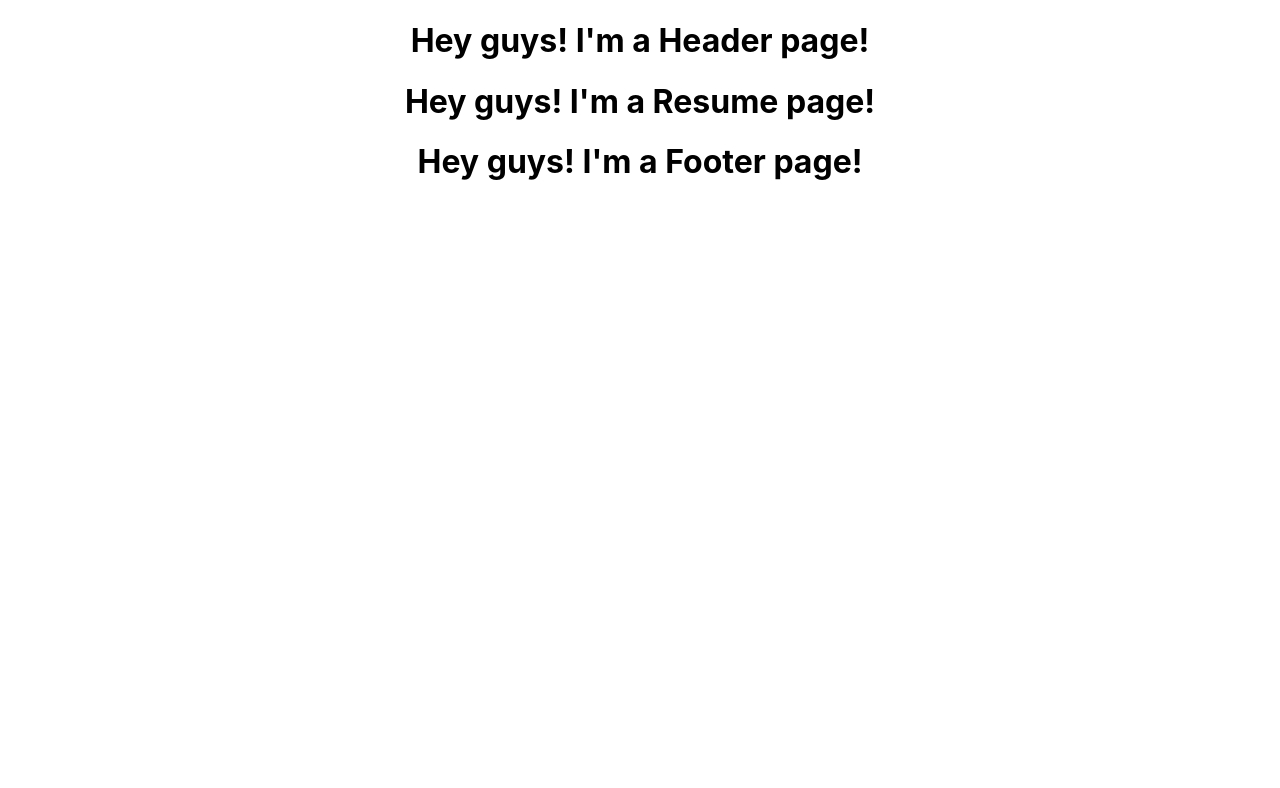
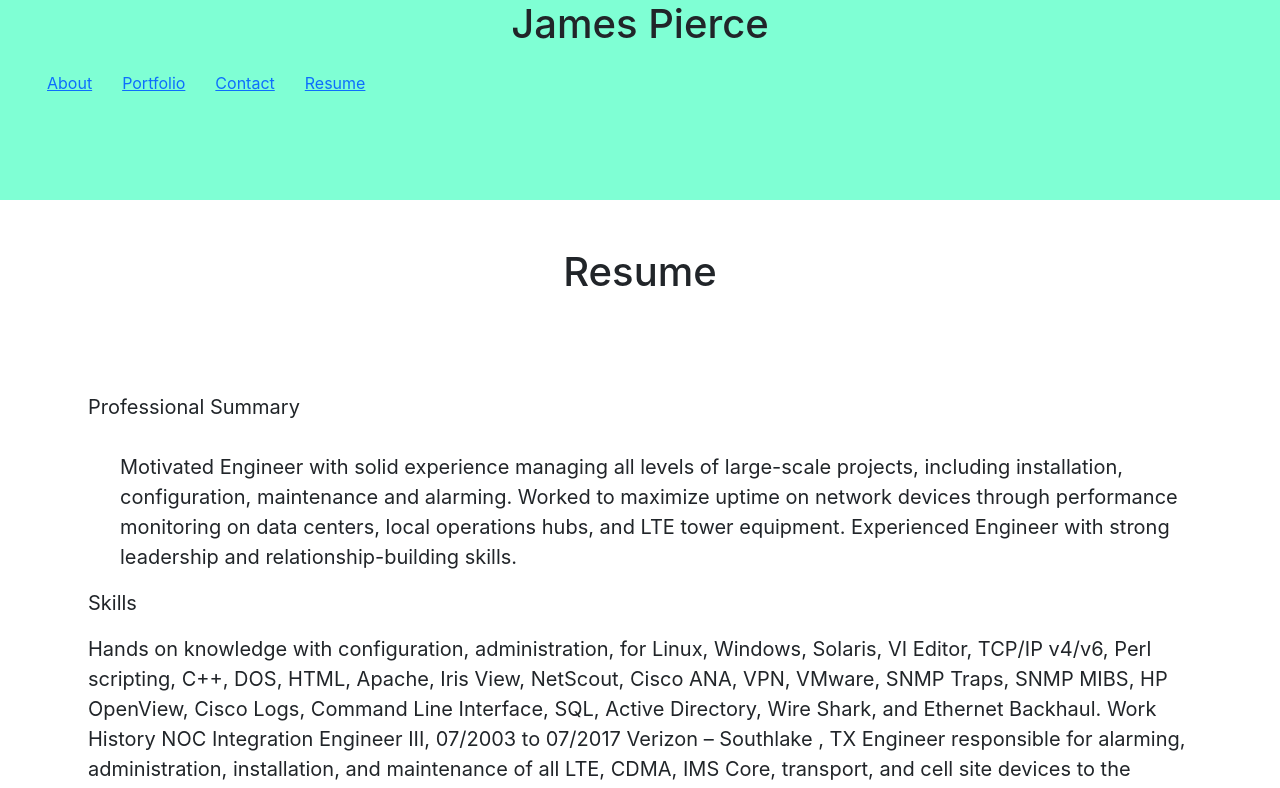
Before and after one commit to james59222/reactPorfolio, a React (Create React App) app: page /Resume in a window 1280 px wide. Shown: the top 788 px of the page. Built offline with nearby package versions, Linux system fonts and the light colour scheme.

Commit message:
portfolio contact resume etc

```diff
--- a/public/index.html
+++ b/public/index.html
@@ -15,6 +15,8 @@
       user's mobile device or desktop. See https://developers.google.com/web/fundamentals/web-app-manifest/
     -->
     <link rel="manifest" href="%PUBLIC_URL%/manifest.json" />
+    <link rel="stylesheet" href="https://cdn.jsdelivr.net/npm/bootstrap@5.3.0/dist/css/bootstrap.min.css" integrity="sha384-9ndCyUaIbzAi2FUVXJi0CjmCapSmO7SnpJef0486qhLnuZ2cdeRhO02iuK6FUUVM" crossorigin="anonymous">
+
     <!--
       Notice the use of %PUBLIC_URL% in the tags above.
       It will be replaced with the URL of the `public` folder during the build.
--- a/src/App.css
+++ b/src/App.css
@@ -36,3 +36,65 @@
     transform: rotate(360deg);
   }
 }
+
+ul{
+  list-style-type: none;
+  display: flex;
+  flex-direction: row;
+  justify-content: flex-start;
+}
+
+li{
+  margin: 15px;
+
+}
+.Header{background-color: aquamarine;width: 100%;height:200px;}
+.aboutMe {
+  display: flex;
+  font-size: 20px;
+  margin: auto;
+  justify-content: flex-start;
+  padding: 5.5rem;
+  text-align: left;
+
+  }
+  .contact {
+    display: flex;
+    font-size: 20px;
+    margin: auto;
+    justify-content: flex-start;
+    padding: 5.5rem;
+    text-align: left;
+
+    }
+    .resume {
+      display: flex;
+      font-size: 20px;
+      margin: auto;
+      justify-content: flex-start;
+      padding: 5.5rem;
+      text-align: left;
+
+      }
+
+       .wk2challenge {
+    margin:auto;
+    display:flexbox;
+    padding: 5.5rem;
+    justify-content: flex-start;
+    padding: 5.5rem;
+  }
+  .thumbnail {
+    top:-50px;
+    left:-35px;
+    display:block;
+    z-index:999;
+    cursor: pointer;
+    -webkit-transition-property: all;
+    -webkit-transition-duration: 0.3s;
+    -webkit-transition-timing-function: ease;
+    }
+
+
+    .thumbnail:hover {
+    transform: scale(2); }
--- a/src/components/about.js
+++ b/src/components/about.js
@@ -1,11 +1,26 @@
 import React from "react";
-
+//jsx uses className for class,inputs and images must be self closing <div style={{width: "100%"}}> <img src="http/pic"/>
 function About() {
   return (
+
     <div>
-      <h1>Hey guys! I'm a About page!</h1>
+      <br></br>
+      <br></br>
+      <h1>About Me</h1>
+        <div class="aboutMe">
+    `   <p>
+        <li>Motivated Engineer with solid experience managing all levels of large-scale projects, including installation, configuration, maintenance and alarming. </li>
 
-    </div>
+        <li>Worked to maximize uptime on network devices through performance monitoring on data centers, local operations hubs, and LTE tower equipment. </li>
+        <li>Experienced Engineer with strong leadership and relationship-building skills.</li>
+      <p>
+      </p>
+
+      <li>New training experience to include Full Stack Coding through University of Texas at Austin.</li>
+      </p>
+      </div>
+      </div>
+
   );
 }
 
--- a/src/components/contact.js
+++ b/src/components/contact.js
@@ -3,7 +3,22 @@ import React from "react";
 function Contact() {
   return (
     <div>
-      <h1>Hey guys! I'm a Contact page!</h1>
+      <div>
+      <br></br>
+      <br></br>
+      <h1>Contact Information</h1>
+        <div class="contact">
+    `   <p>
+        <li>email: james59222@gmail.com</li>
+
+        <li>phone: 214-287-0754 </li>
+        <li><a href="https://github.com/james59222">github: https://github.com/james59222</a></li>
+      <p>
+      </p>
+
+      </p>
+      </div>
+      </div>
 
     </div>
   );
--- a/src/components/footer.js
+++ b/src/components/footer.js
@@ -3,7 +3,6 @@ import React from "react";
 function Footer() {
   return (
     <div>
-      <h1>Hey guys! I'm a Footer page!</h1>
 
     </div>
   );
--- a/src/components/header.js
+++ b/src/components/header.js
@@ -1,10 +1,10 @@
 import React from "react";
-
+import Nav from "./nav";
 function Header() {
   return (
-    <div>
-      <h1>Hey guys! I'm a Header page!</h1>
-
+    <div className="Header">
+      <h1>James Pierce</h1>
+     <Nav></Nav>
     </div>
   );
 }
--- a/src/components/nav.js
+++ b/src/components/nav.js
@@ -1,10 +1,20 @@
 import React from "react";
-
+import { Link } from "react-router-dom";
 function Nav() {
   return (
     <div>
-      <h1>Hey guys! I'm a Nav page!</h1>
+<ul>
+    <li>
+        <Link to='/'>About</Link></li>
+        <li>
+        <Link to='/Portfolio'>Portfolio</Link></li>
+        <li>
+        <Link to='/Contact'>Contact</Link></li>
+        <li>
+        <Link to='/Resume'>Resume</Link></li>
 
+
+        </ul>
     </div>
   );
 }
--- a/src/components/portfolio.js
+++ b/src/components/portfolio.js
@@ -3,9 +3,16 @@ import React from "react";
 function Portfolio() {
   return (
     <div>
-      <h1>Hey guys! I'm a Portfolio page!</h1>
+
+      <h2>Professional Portfolio</h2>
+      <div class="wk2Challenge">
+      <br />
+      <br />
+        <a href="https://pawsclawstails.herokuapp.com/home/"><img src="src\components\pawsClawstails.PNG" alt= "Paws, Claws, and Tails" class="thumbnail" height="200" width="200"/></a>
+    </div>
 
     </div>
+
   );
 }
 
--- a/src/components/resume.js
+++ b/src/components/resume.js
@@ -3,8 +3,41 @@ import React from "react";
 function Resume() {
   return (
     <div>
-      <h1>Hey guys! I'm a Resume page!</h1>
+      <br />
+      <br />
+      <h1>Resume</h1>
+      <div class="resume">
+      <p>
+      Professional Summary
+      <br />
+      <br />
 
+<ul>Motivated Engineer with solid experience managing all levels of large-scale projects, including installation, configuration, maintenance and alarming. Worked to maximize uptime on network devices through performance monitoring on data centers, local operations hubs, and LTE tower equipment. Experienced Engineer with strong leadership and relationship-building skills.</ul>
+
+<p>Skills</p>
+
+
+Hands on knowledge with configuration, administration, for Linux, Windows, Solaris, VI Editor, TCP/IP v4/v6, Perl scripting, C++, DOS, HTML, Apache, Iris View, NetScout, Cisco ANA, VPN, VMware, SNMP Traps, SNMP MIBS, HP OpenView, Cisco Logs, Command Line Interface, SQL, Active Directory, Wire Shark, and Ethernet Backhaul.
+
+
+
+Work History
+NOC Integration Engineer III, 07/2003 to 07/2017
+Verizon – Southlake , TX
+Engineer responsible for alarming, administration, installation, and maintenance of all LTE, CDMA, IMS Core, transport, and cell site devices to the National Operations Center for both New Jersey and Texas. Wrote and modified Perl scripts for HPOV device queries along with Cisco syslog data for debugging purposes. Experience with Microsoft Visual C++ and GCC compilers to write and debug code. Administered Solaris workstations for NOC technicians to include upgrades and troubleshooting of workstations should problems arise. Configured performance alarming for IrisView and E-Health to insure SLA uptime on network equipment CPU utilization, hardware fans, and memory utilization. Worked with vendors and market operations to establish alarming, maintenance connections and assisted with installation of devices. Worked with vendors establishing NOC connectivity for ALU 5620 SAM, ALU 7750/7705, Cisco 9K/1K ethernet backhaul routers, and Cloud devices. Monitored alarming for all backhaul equipment to include Cisco, Juniper, ALU, Brocade, switches, routers and numerous other devices. Validated alarms and system messages to provide the most efficient alarming for service problems presented to NOC technicians. Duties included configuration of network equipment through XML, Java, Linux, and any operating system that may be vendor unique.
+
+Education
+
+Mobile Subscriber Equipment Course: United States Army, Fort Gordon, GA, 1992.
+
+  High School Diploma: 1990
+North Shore High School - Houston, TX
+
+Associate of Science: General Studies , 2017
+Tarrant County College District - Fort Worth , TX
+
+      </p>
+      </div>
     </div>
   );
 }
--- a/src/index.css
+++ b/src/index.css
@@ -5,7 +5,9 @@ body {
     sans-serif;
   -webkit-font-smoothing: antialiased;
   -moz-osx-font-smoothing: grayscale;
+
 }
+
 
 code {
   font-family: source-code-pro, Menlo, Monaco, Consolas, 'Courier New',
```
Also changed, not shown: src/components/pawsClawstails.PNG (added).
